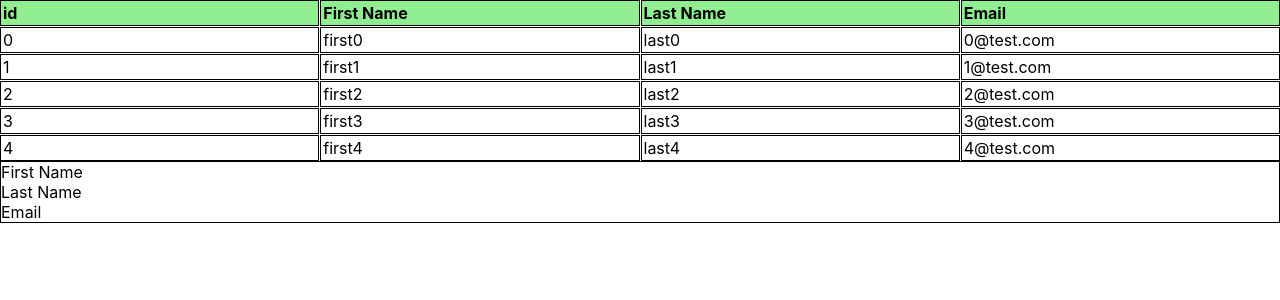
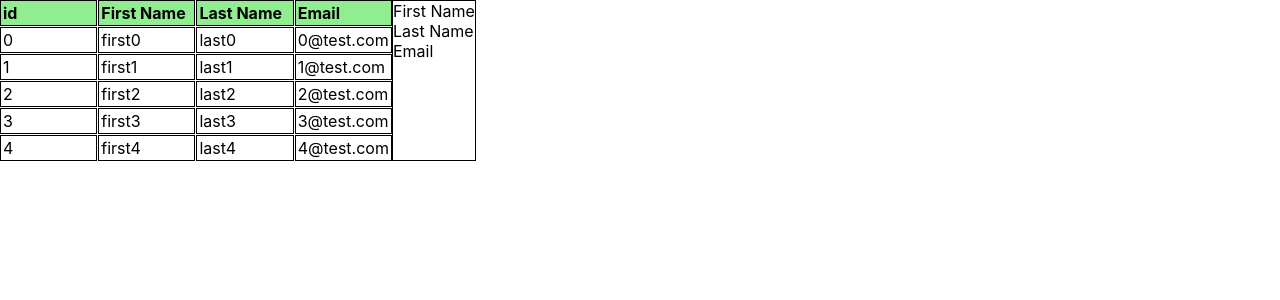
Before and after one commit to bioid/react-redux-form-example, a React (Create React App) app: page / in a window 1280 px wide. Shown: the top 300 px of the page. Built offline with nearby package versions, Linux system fonts and the light colour scheme.

Commit message:
some flexbox styling

```diff
--- a/src/App.css
+++ b/src/App.css
@@ -1,3 +1,8 @@
+.flexcontainer {
+  display: flex;
+  flex-direction: row;
+}
+
 .peoplegrid {
   display: grid;
   grid-template-columns: repeat(12, minmax(min-content, 1fr));
@@ -26,3 +31,7 @@ section {
 .selected {
   background: grey;
 }
+
+.bordered {
+  border: 1px solid black;
+}
--- a/src/App.js
+++ b/src/App.js
@@ -15,11 +15,9 @@ class App extends Component {
 
   render() {
     return (
-      <div>
+      <div class="flexcontainer">
         <PeopleGrid />
-        <section>
-          <ViewEditPerson />
-        </section>
+        <ViewEditPerson />
       </div>
     );
   }
--- a/src/components/ViewEditPerson.js
+++ b/src/components/ViewEditPerson.js
@@ -37,7 +37,7 @@ class RemoteSubmitForm extends React.Component {
       and redux-form will merge with the other props at the top level.
     */
     return (
-      <form onSubmit={handleSubmit}>
+      <form onSubmit={handleSubmit} class="bordered">
         <Field name="firstName" type="text" component={renderField} label="First Name" props={fieldProps}/>
         <Field name="lastName" type="text" component={renderField} label="Last Name" props={fieldProps}/>
         <Field name="email" type="email" component={renderField} label="Email" props={fieldProps}/>
```
